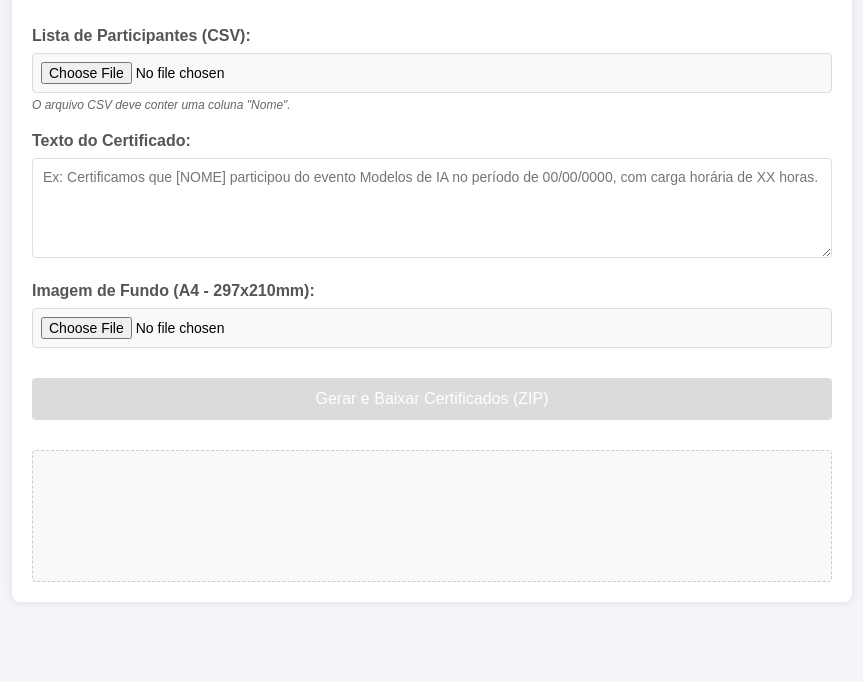
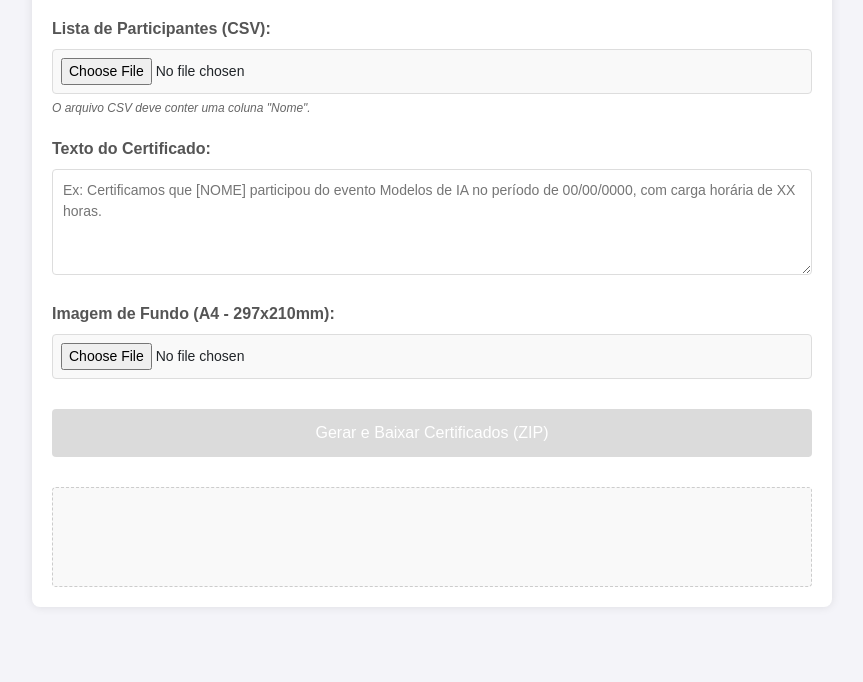
Before and after one commit to wiltonsgonc/certificado, a plain HTML site: page index.html in a window 1280 px wide. Shown: the part 118-800 px from the top of the page, without its empty margins (208-1071 px from the left). Drawn offline with nearby package versions, Linux system fonts and the light colour scheme.

Commit message:
Inclusão do BootStrap

```diff
--- a/index.html
+++ b/index.html
@@ -4,6 +4,8 @@
     <meta charset="UTF-8">
     <meta name="viewport" content="width=device-width, initial-scale=1.0">
     <title>Gerador de Certificados</title>
+    <link href="https://cdn.jsdelivr.net/npm/bootstrap@5.3.8/dist/css/bootstrap.min.css" rel="stylesheet">
+    <link rel="stylesheet" href="https://cdn.jsdelivr.net/npm/bootstrap-icons@1.11.0/font/bootstrap-icons.css">
     <link rel="stylesheet" href="styles.css">
 </head>
 <body>
@@ -35,5 +37,6 @@
     <script src="https://cdnjs.cloudflare.com/ajax/libs/jspdf/2.4.0/jspdf.umd.min.js"></script>
     <script src="https://cdnjs.cloudflare.com/ajax/libs/PapaParse/5.3.0/papaparse.min.js"></script>
     <script src="https://cdnjs.cloudflare.com/ajax/libs/jszip/3.10.1/jszip.min.js"></script>
+    <script src="https://cdn.jsdelivr.net/npm/bootstrap@5.3.8/dist/js/bootstrap.bundle.min.js"></script>
 </body>
 </html>
```
